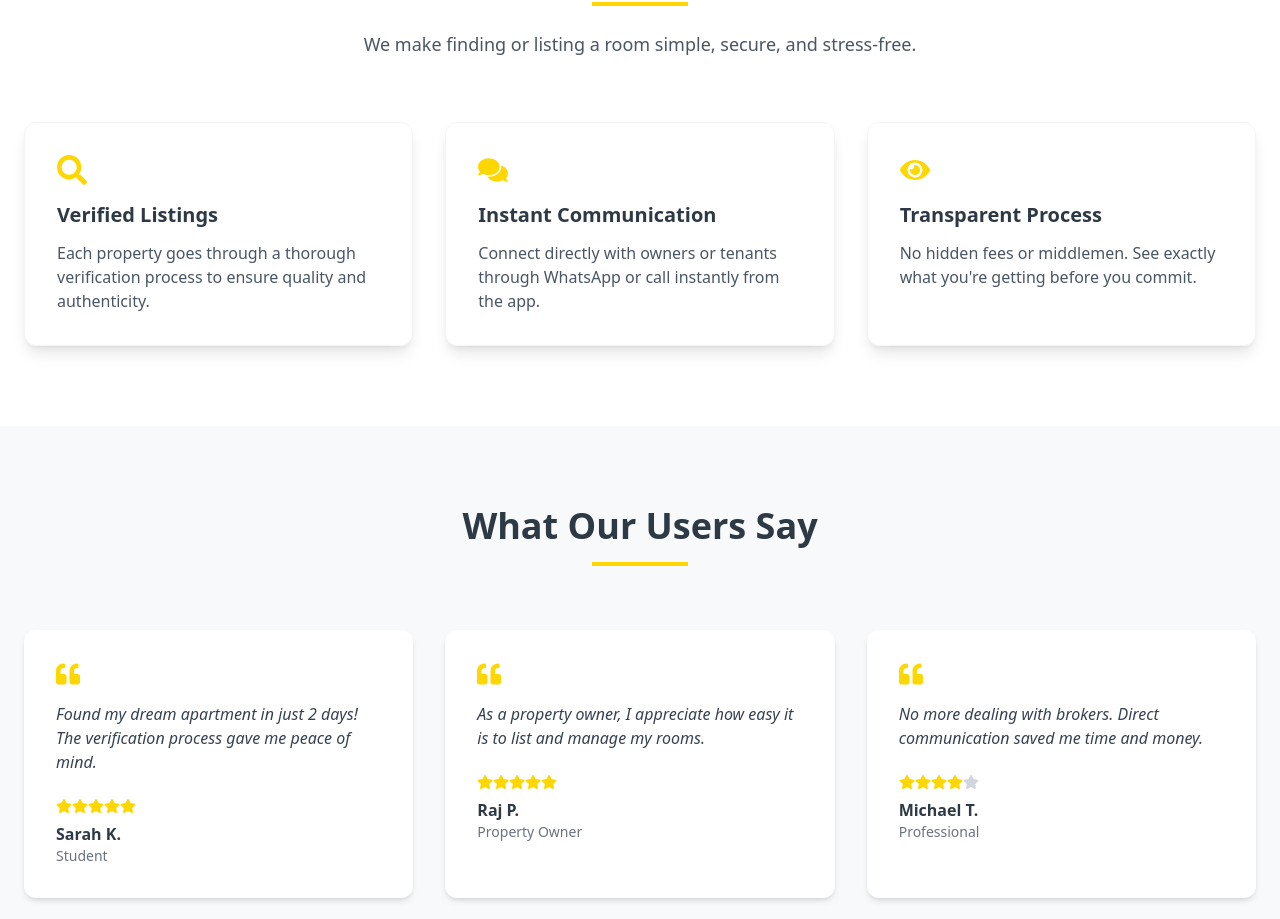
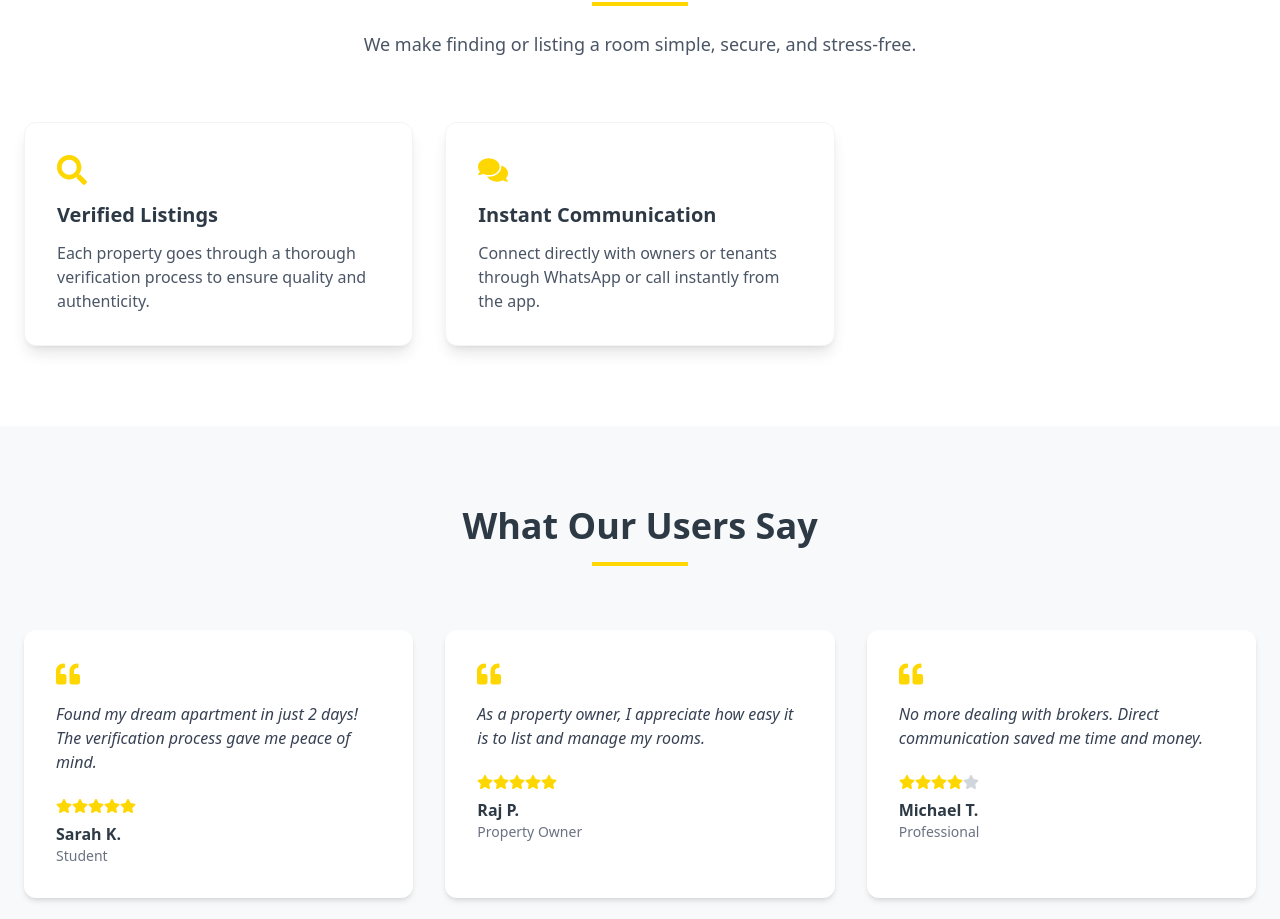
Before and after one commit to roomkartz/rf, a React (Vite) app: page / in a window 1280 px wide. Shown: the part 940-1859 px from the top of the page. Built offline with nearby package versions, Linux system fonts and the light colour scheme; no server answers.

Commit message:
change in content

```diff
--- a/src/pages/Home.jsx
+++ b/src/pages/Home.jsx
@@ -156,12 +156,7 @@ const Home = () => {
                   title: "Instant Communication",
                   desc: "Connect directly with owners or tenants through WhatsApp or call instantly from the app.",
                   icon: <FaComments className="text-3xl text-[#FFD700]" />,
-                },
-                {
-                  title: "Transparent Process",
-                  desc: "No hidden fees or middlemen. See exactly what you're getting before you commit.",
-                  icon: <FaEye className="text-3xl text-[#FFD700]" />,
-                },
+                }
               ].map((feature, i) => (
                 <motion.div
                   key={i}
```
